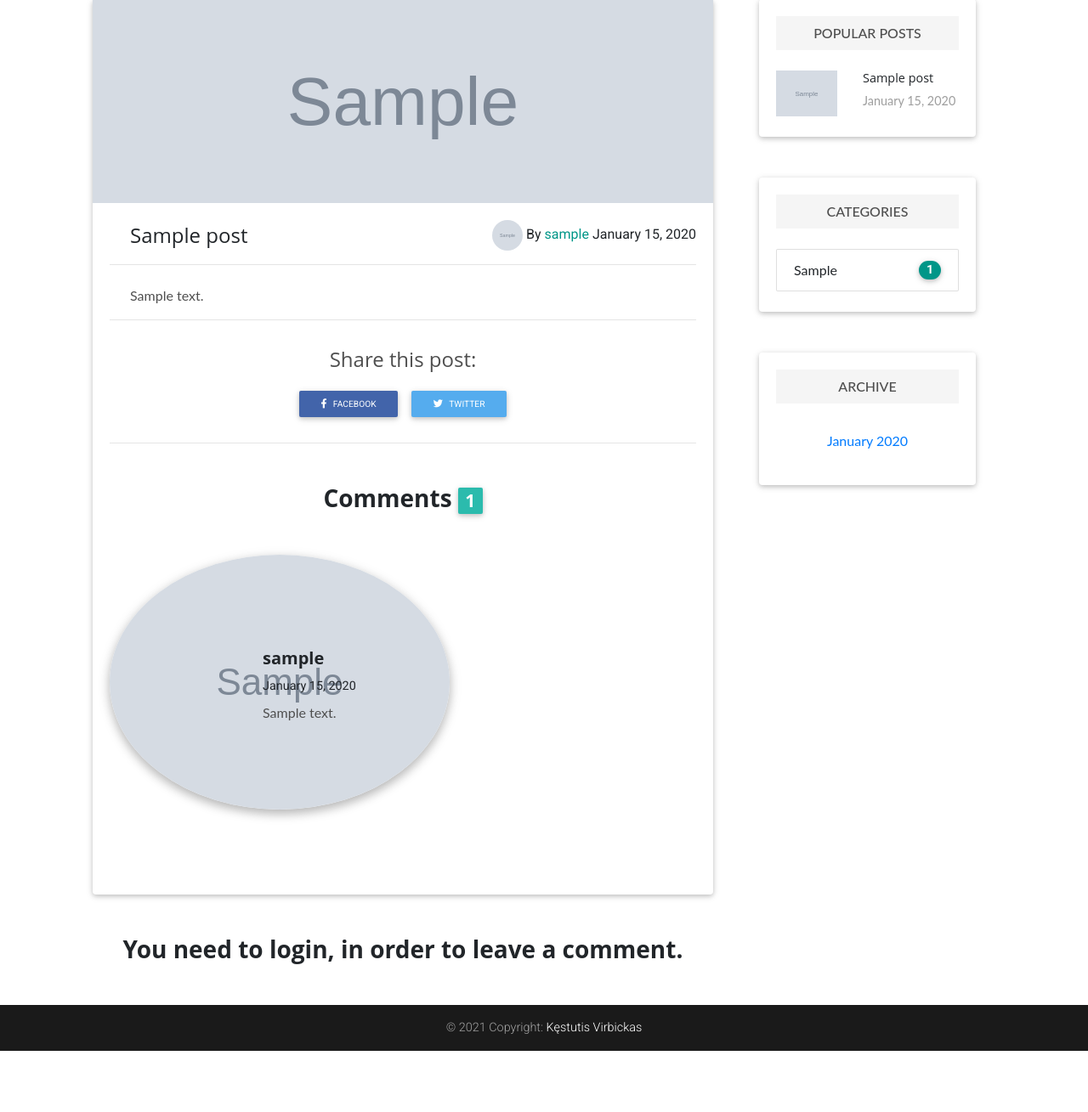
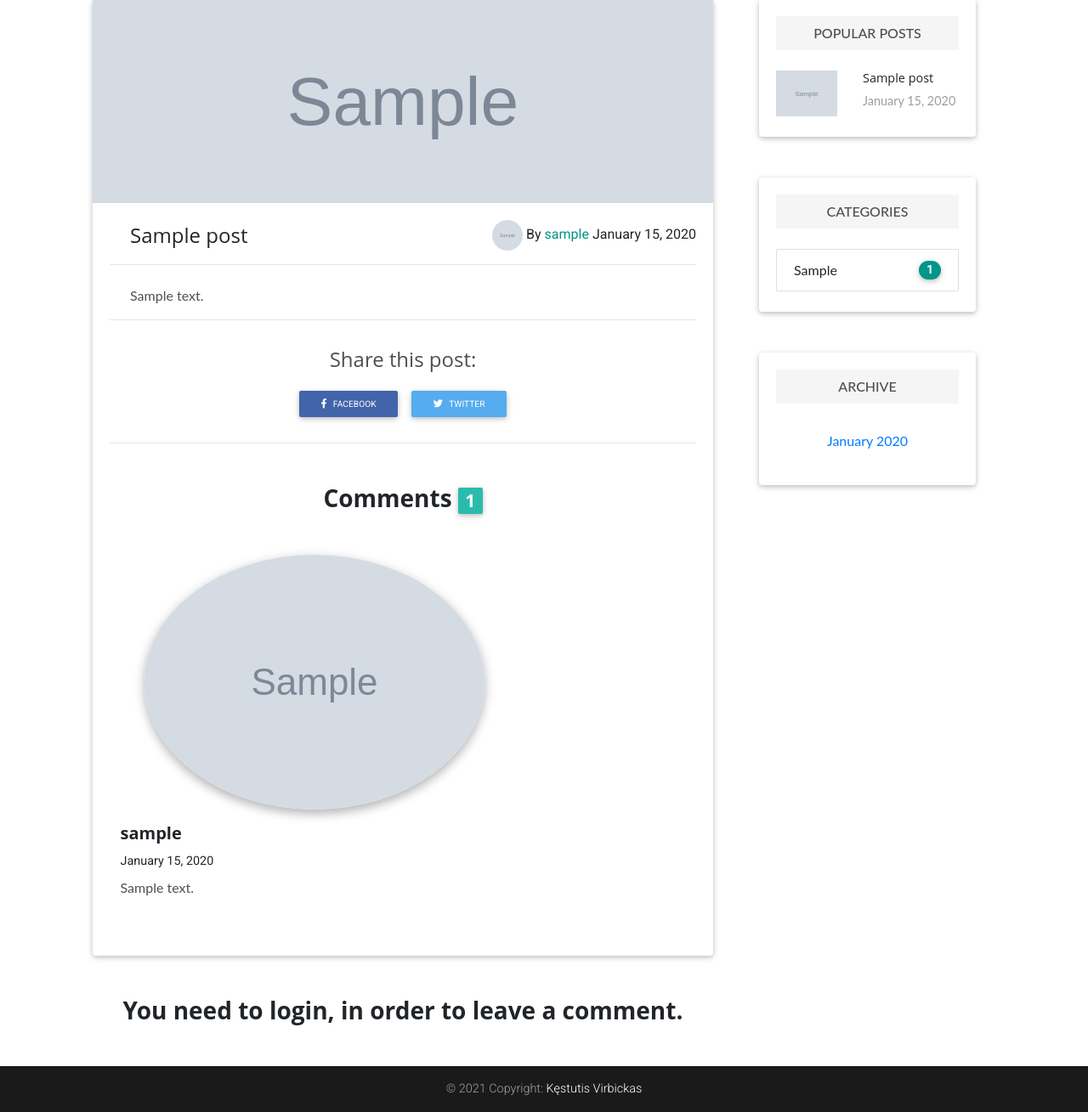
Before and after one commit to kestvir/django-blog, a Django app: page /post/1/ in a window 1280 px wide. Shown: the part 125-1434 px from the top of the page at 85% size. Before the commit the page ends 1362 px from the top, so only its background shows below. Run offline with Django 3.2, Linux system fonts and the light colour scheme; tables that the repository leaves empty hold one stand-in row (values such as "Sample post"); grey boxes marked "Sample" are stand-in pictures; some libraries are stand-ins or nearby versions.

Commit message:
styles adjusment

```diff
--- a/static/css/main.css
+++ b/static/css/main.css
@@ -284,11 +284,13 @@ li {
 }
 
 .comment-row {
-  margin-bottom: 4rem;
+  padding: 0 12.5px;
+  margin-bottom: 2.5rem;
 }
 
 .comment-image-container {
   text-align: center;
+  margin-left: 1.8rem;
 }
 
 .child-comment {
@@ -312,7 +314,7 @@ li {
     padding-left: 0;
   }
   .child-comment {
-    margin-left: 80px;
+    margin-left: 60px;
 }
 
 /***** SIDEBAR *****/
```
